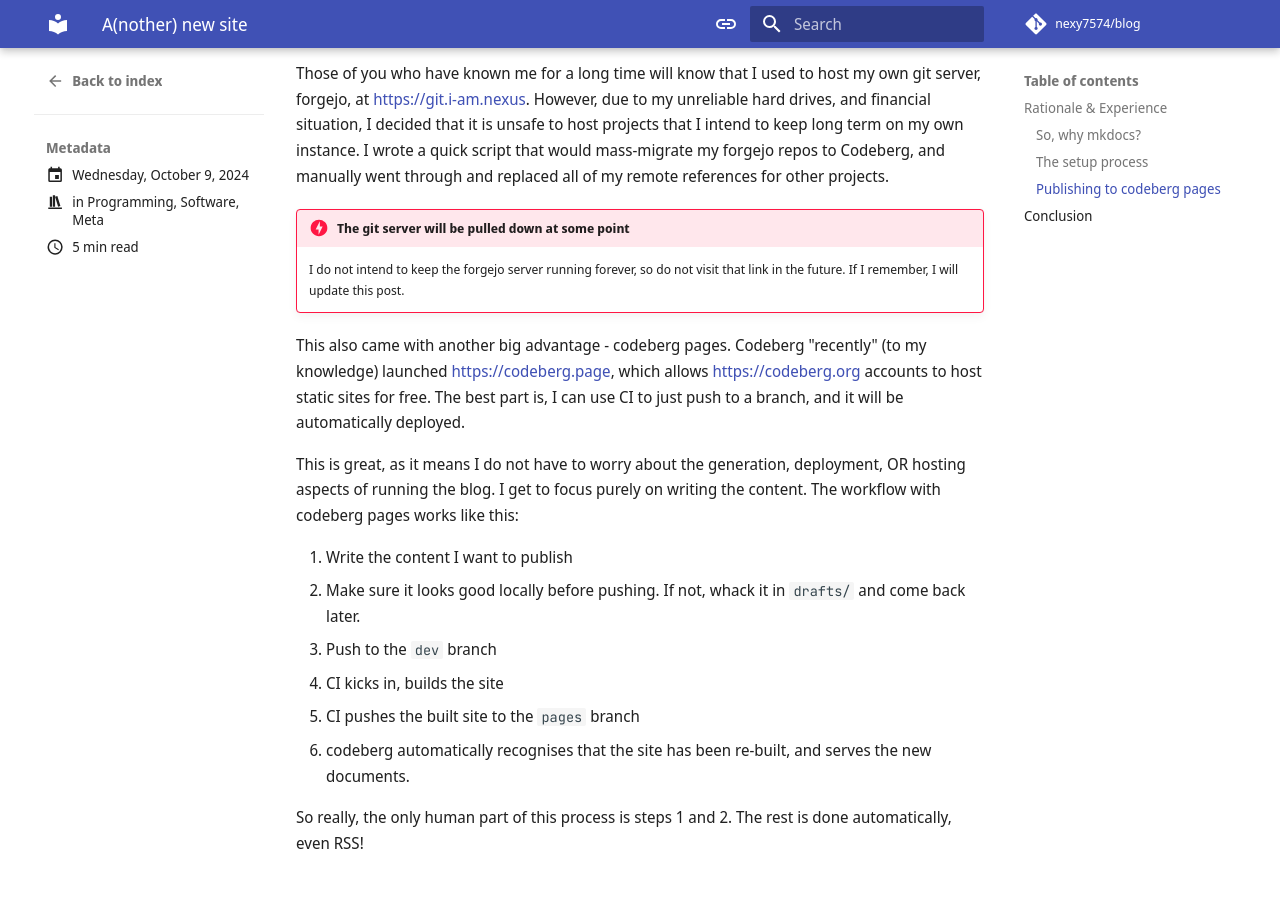
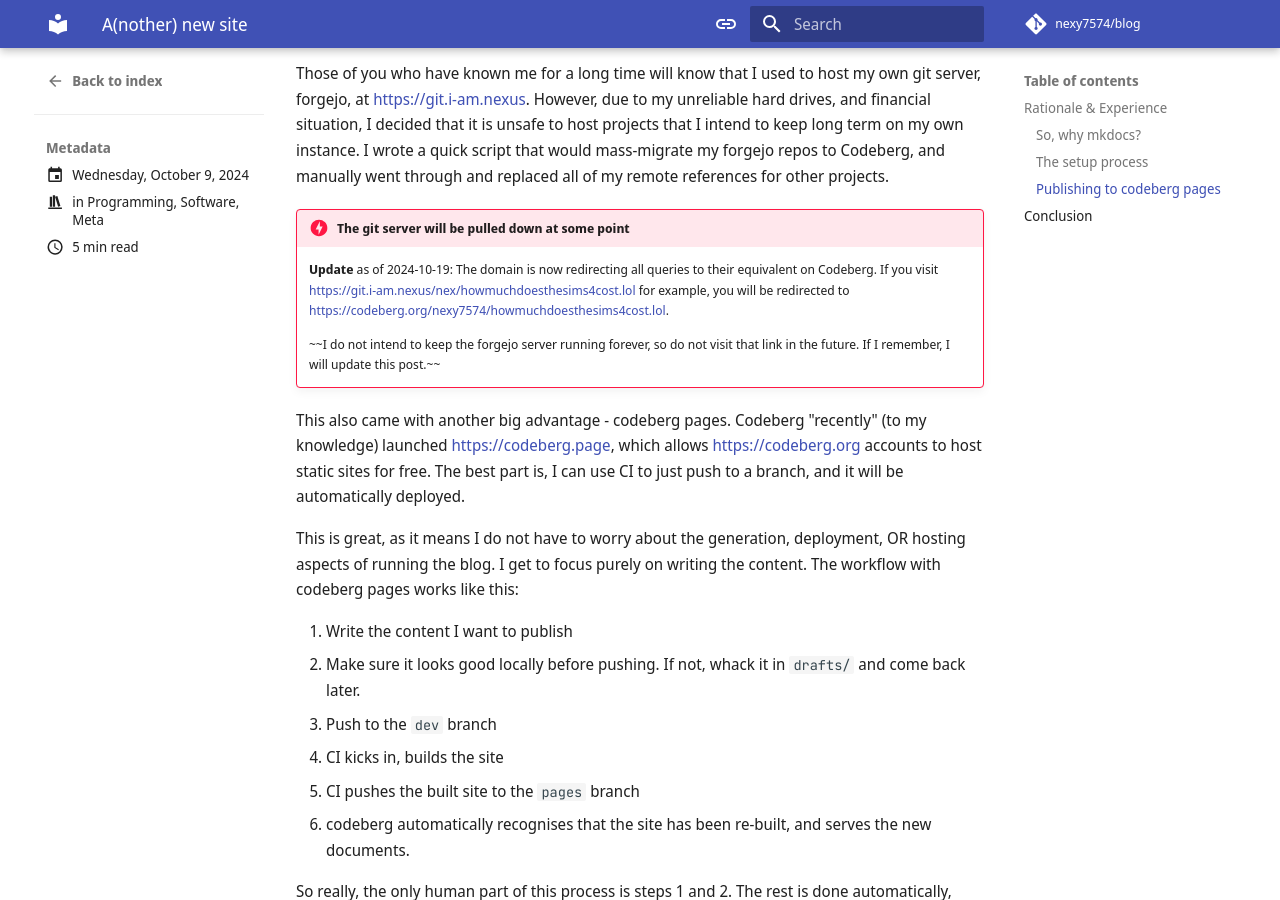
Before and after one commit to nexy7574/blog, an MkDocs documentation site: the page built from docs/posts/A new site.md, in a window 1280 px wide and 900 px high, scrolled down 2040 px. Built offline with MkDocs 1.6.1 and Material for MkDocs 9.7.7, drawn with Linux system fonts in a browser that asks for light colours; plug-ins that fetch from the network failed and are left out.

Commit message:
Update git server status

```diff
--- a/docs/posts/A new site.md
+++ b/docs/posts/A new site.md
@@ -97,8 +97,12 @@ I wrote a quick script that would mass-migrate my forgejo repos to Codeberg, and
 manually went through and replaced all of my remote references for other projects.
 
 !!! danger "The git server will be pulled down at some point"
-    I do not intend to keep the forgejo server running forever, so do not visit that link in the future.
-    If I remember, I will update this post.
+    **Update** as of 2024-10-19: The domain is now redirecting all queries to their equivalent on Codeberg.
+    If you visit <https://git.i-am.nexus/nex/howmuchdoesthesims4cost.lol> for example, you will be
+    redirected to <https://codeberg.org/nexy7574/howmuchdoesthesims4cost.lol>.
+
+    ~~I do not intend to keep the forgejo server running forever, so do not visit that link in the future.
+    If I remember, I will update this post.~~
 
 This also came with another big advantage - codeberg pages.
 Codeberg "recently" (to my knowledge) launched <https://codeberg.page>, which allows
```
